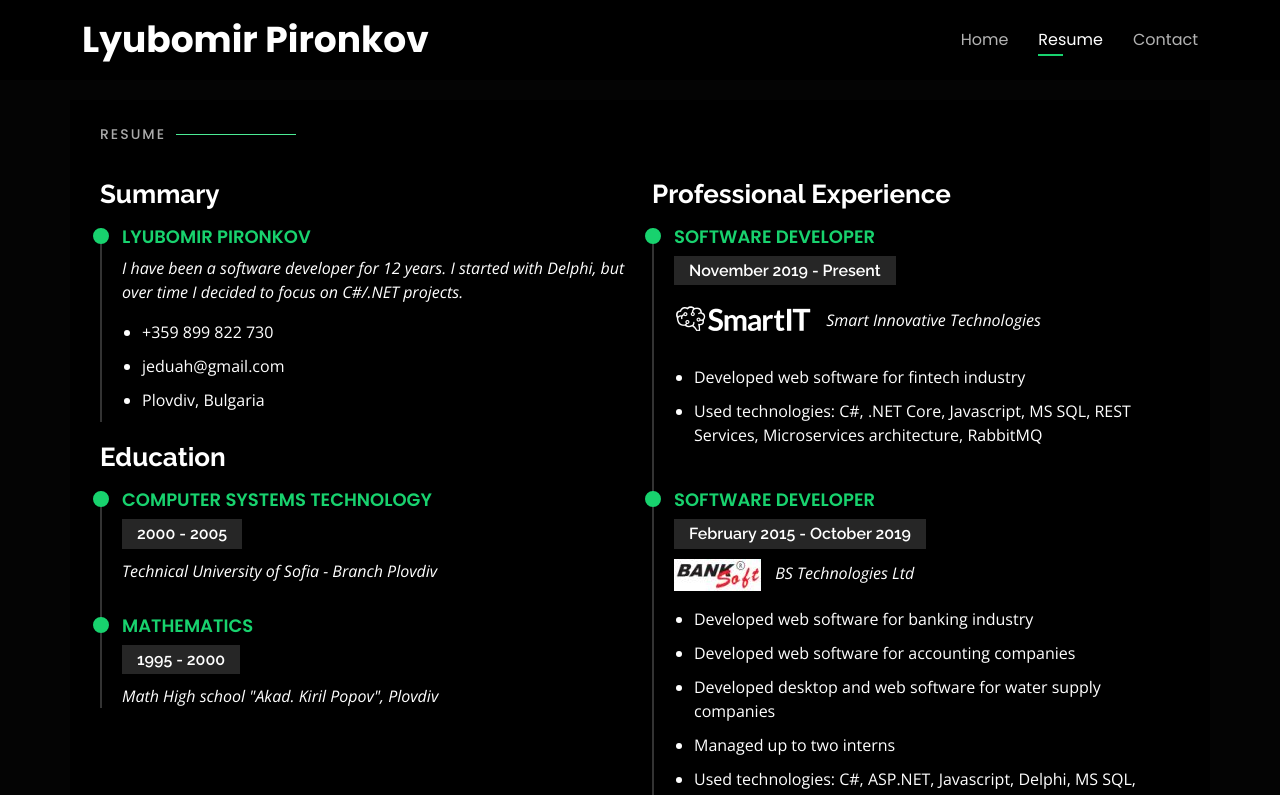
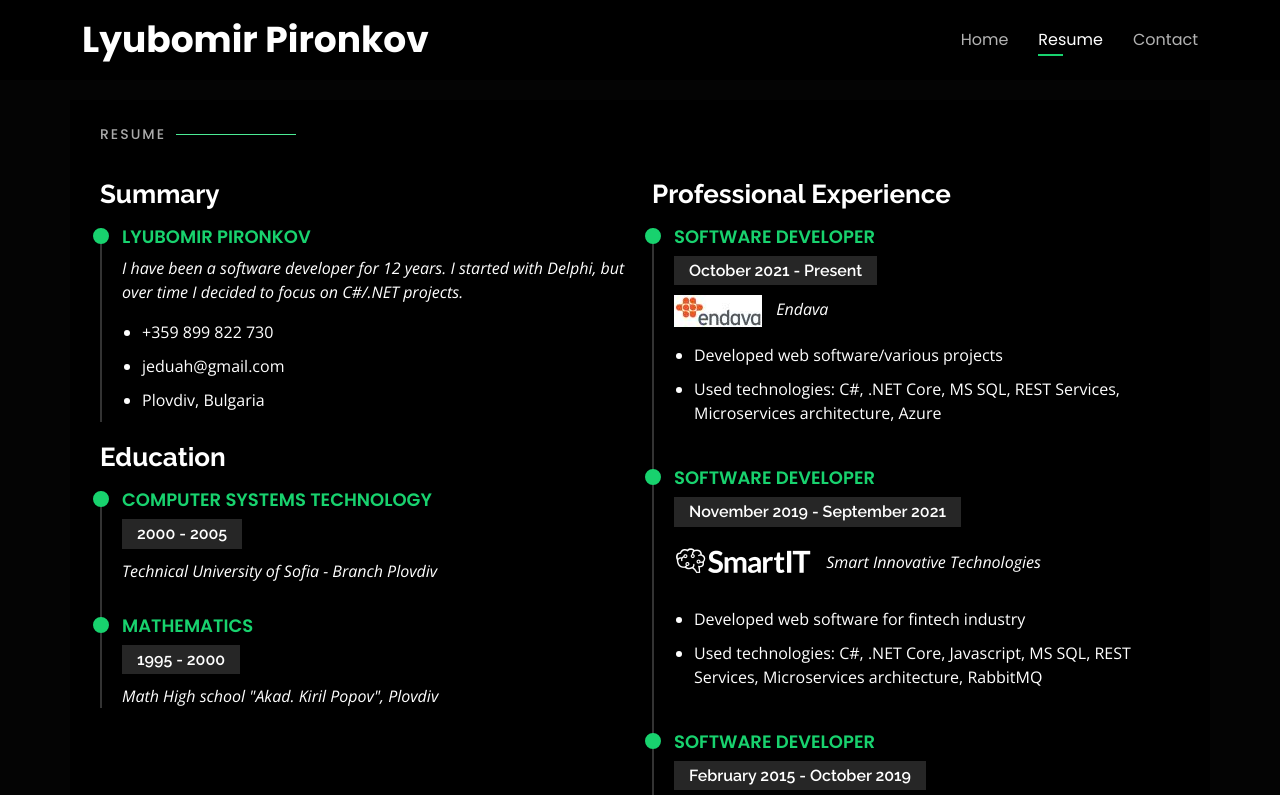
Before and after one commit to lyubomirpironkov/lyubomirpironkov.github.io, a plain HTML site: page index.html in a window 1280 px wide. Both pictures are taken after a click on the link "Resume". Shown: the top 795 px of the page. Drawn offline with nearby package versions, Linux system fonts and the light colour scheme.

Commit message:
add endava

```diff
--- a/index.html
+++ b/index.html
@@ -14,10 +14,13 @@
   <link href="assets/img/apple-touch-icon.png" rel="apple-touch-icon">
 
   <!-- Google Fonts -->
-  <link href="https://fonts.googleapis.com/css?family=Open+Sans:300,300i,400,400i,600,600i,700,700i|Raleway:300,300i,400,400i,500,500i,600,600i,700,700i|Poppins:300,300i,400,400i,500,500i,600,600i,700,700i" rel="stylesheet">
+  <link
+    href="https://fonts.googleapis.com/css?family=Open+Sans:300,300i,400,400i,600,600i,700,700i|Raleway:300,300i,400,400i,500,500i,600,600i,700,700i|Poppins:300,300i,400,400i,500,500i,600,600i,700,700i"
+    rel="stylesheet">
 
   <!-- Vendor CSS Files -->
-  <link href="https://cdn.jsdelivr.net/npm/bootstrap@5.0.2/dist/css/bootstrap.min.css" rel="stylesheet" integrity="sha384-EVSTQN3/azprG1Anm3QDgpJLIm9Nao0Yz1ztcQTwFspd3yD65VohhpuuCOmLASjC" crossorigin="anonymous">
+  <link href="https://cdn.jsdelivr.net/npm/bootstrap@5.0.2/dist/css/bootstrap.min.css" rel="stylesheet"
+    integrity="sha384-EVSTQN3/azprG1Anm3QDgpJLIm9Nao0Yz1ztcQTwFspd3yD65VohhpuuCOmLASjC" crossorigin="anonymous">
   <link rel="stylesheet" href="https://cdn.jsdelivr.net/npm/bootstrap-icons@1.5.0/font/bootstrap-icons.css">
   <link href='https://unpkg.com/boxicons@2.0.8/css/boxicons.min.css' rel='stylesheet'>
 
@@ -59,7 +62,8 @@
           <h3 class="resume-title">Summary</h3>
           <div class="resume-item pb-0">
             <h4>Lyubomir Pironkov</h4>
-            <p><em>I have been a software developer for 12 years. I started with Delphi, but over time I decided to focus on C#/.NET projects.</em></p>
+            <p><em>I have been a software developer for 12 years. I started with Delphi, but over time I decided to
+                focus on C#/.NET projects.</em></p>
             <p>
             <ul>
               <li>+359 899 822 730</li>
@@ -85,12 +89,26 @@
           <h3 class="resume-title">Professional Experience</h3>
           <div class="resume-item">
             <h4>Software Developer</h4>
-            <h5>November 2019 - Present</h5>
-			<p><img src="./assets/img/SmartIT.png" style="padding-right: 10px">&nbsp;<em>Smart Innovative Technologies</em></p>
+            <h5>October 2021 - Present</h5>
+            <p><img src="./assets/img/Endava.jpg" style="padding-right: 10px">&nbsp;<em>Endava</em></p>
+            <p>
+            <ul>
+              <li>Developed web software/various projects</li>
+              <li>Used technologies: C#, .NET Core, MS SQL, REST Services, Microservices architecture,
+                Azure</li>
+            </ul>
+            </p>
+          </div>
+          <div class="resume-item">
+            <h4>Software Developer</h4>
+            <h5>November 2019 - September 2021</h5>
+            <p><img src="./assets/img/SmartIT.png" style="padding-right: 10px">&nbsp;<em>Smart Innovative
+                Technologies</em></p>
             <p>
             <ul>
               <li>Developed web software for fintech industry</li>
-              <li>Used technologies: C#, .NET Core, Javascript, MS SQL, REST Services, Microservices architecture, RabbitMQ</li>
+              <li>Used technologies: C#, .NET Core, Javascript, MS SQL, REST Services, Microservices architecture,
+                RabbitMQ</li>
             </ul>
             </p>
           </div>
@@ -179,7 +197,8 @@
             <i class="bx bx-share-alt"></i>
             <h3>Social Profiles</h3>
             <div class="social-links">
-              <a href="https://www.linkedin.com/in/lyubomir-pironkov/" class="linkedin"><i class="bi bi-linkedin"></i></a>
+              <a href="https://www.linkedin.com/in/lyubomir-pironkov/" class="linkedin"><i
+                  class="bi bi-linkedin"></i></a>
             </div>
           </div>
         </div>
@@ -190,7 +209,9 @@
   </section><!-- End Contact Section -->
 
   <!-- Vendor JS Files -->
-  <script src="https://cdn.jsdelivr.net/npm/bootstrap@5.0.2/dist/js/bootstrap.bundle.min.js" integrity="sha384-MrcW6ZMFYlzcLA8Nl+NtUVF0sA7MsXsP1UyJoMp4YLEuNSfAP+JcXn/tWtIaxVXM" crossorigin="anonymous"></script>
+  <script src="https://cdn.jsdelivr.net/npm/bootstrap@5.0.2/dist/js/bootstrap.bundle.min.js"
+    integrity="sha384-MrcW6ZMFYlzcLA8Nl+NtUVF0sA7MsXsP1UyJoMp4YLEuNSfAP+JcXn/tWtIaxVXM"
+    crossorigin="anonymous"></script>
 
   <!-- Template Main JS File -->
   <script src="assets/js/main.js"></script>
```
Also changed, not shown: assets/img/Endava.jpg (added). Lines whose indentation alone changed are shown as unchanged.
